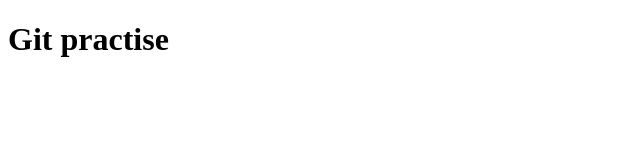
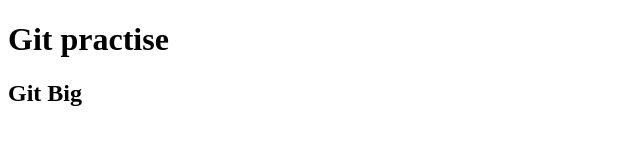
Before and after one commit to ahsan-asif/git-preactise, a plain HTML site: page index.html in a window 1280 px wide. Shown: the whole page, without its empty margins (0-640 px from the left). Drawn offline with Linux system fonts and the light colour scheme.

Commit message:
big data commit

```diff
--- a/index.html
+++ b/index.html
@@ -6,5 +6,6 @@
   </head>
   <body>
       <h1>Git practise</h1>
+      <h2>Git Big</h2>
   </body>
 </html>
```
